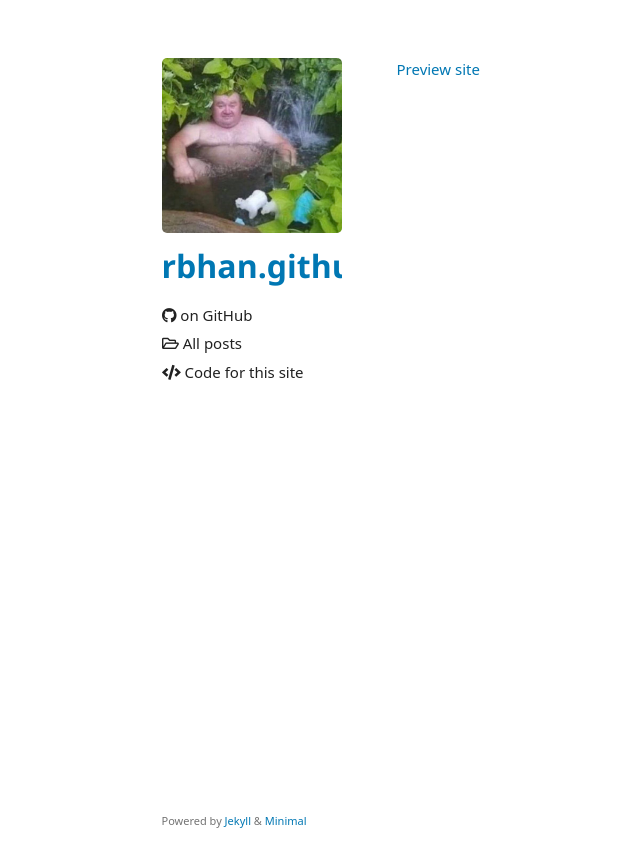
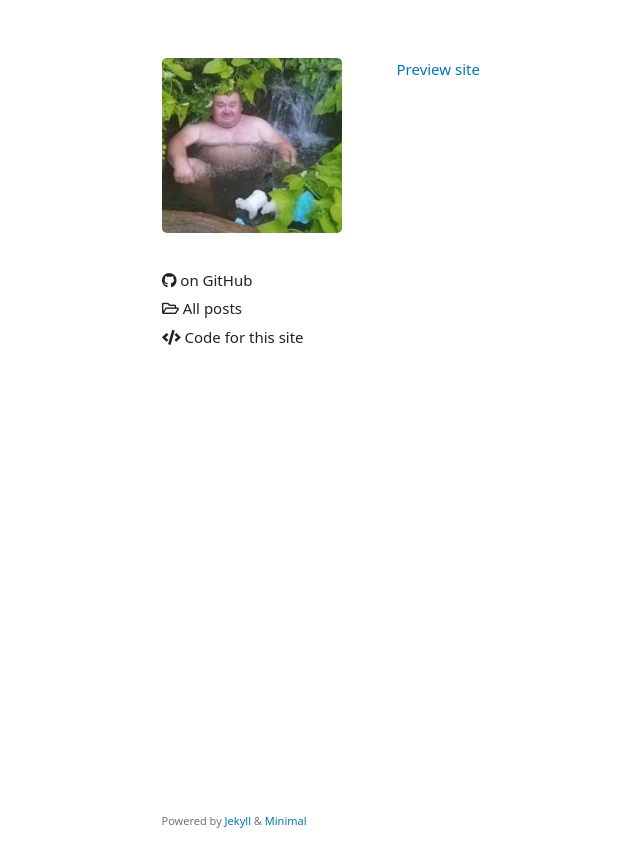
Before and after one commit to rbhan/rbhan.github.io, a Jekyll site: the page built from README.md, in a window 1280 px wide. Shown: the top 867 px of the page, without its empty margins (41-681 px from the left). Built offline with Jekyll 4.4.1, drawn with Linux system fonts in a browser that asks for light colours; some web fonts are replaced; our own code applies the rules of GitHub Pages for plain Markdown files; a script that is not in the unit is left out; the repository's description, which GitHub fills in, is left out.

Commit message:
Update default.html

```diff
--- a/_layouts/default.html
+++ b/_layouts/default.html
@@ -23,7 +23,7 @@
           {% endif %}
 
           <!-- <img class="img-circle" rel="prefetch" src={{ "/assets/img/logo.png?v=" | append: site.github.build_revision | relative_url }}> -->
-          <h1><a href="{{ "/" | absolute_url }}">{{ site.title | default: site.github.repository_name }}</a></h1>
+          <!-- <h1><a href="{{ "/" | absolute_url }}">{{ site.title | default: site.github.repository_name }}</a></h1> -->
 
           <p>{{ site.description | default: site.github.project_tagline }}</p>
 
```
